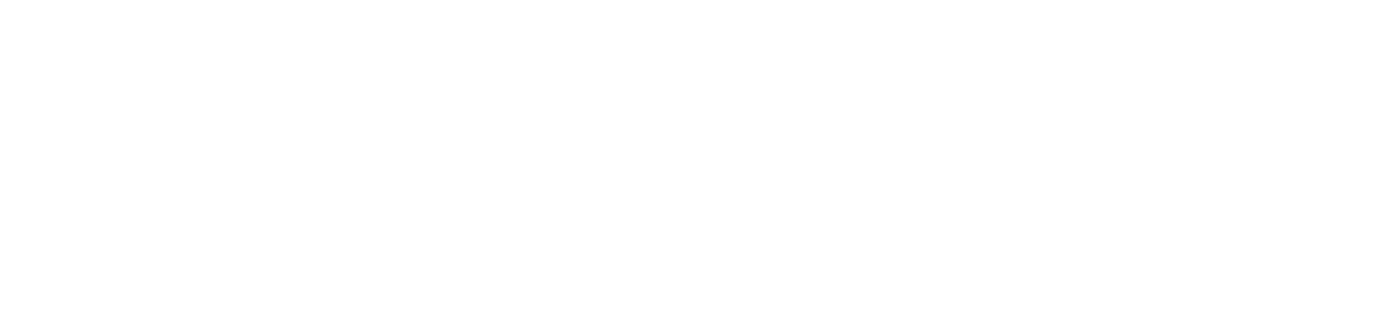
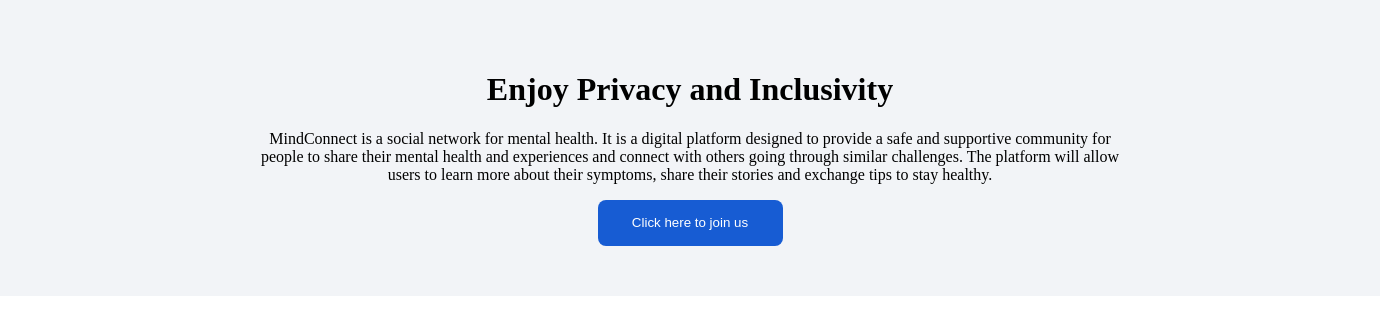
Before and after one commit to jezes70/live-project, a React (Vite) app: page / in a window 1280 px wide. Before the commit this address had no page. Shown: the top 334 px of the page, 1380 px wide, since content can reach past the window. Built offline with nearby package versions, Linux system fonts and the light colour scheme.

Commit message:
landing page four

```diff
--- a/src/App.tsx
+++ b/src/App.tsx
@@ -1,7 +1,6 @@
 import React from 'react'
-import {Container, Button, Title, Count} from './style'
-import MyComponent from './Context/Context';
 import {Route, Routes, BrowserRouter as Router} from 'react-router-dom';
+import LandingPage from './page/LandingPage/LandingPage';
 import ResetPassword from './page/ResetPassword/ResetPassword';
 
 function App() {
@@ -10,6 +9,7 @@ function App() {
     <>
     <Router>
       <Routes>
+       <Route element = {<LandingPage/>} path="/"/>
         <Route element = {<ResetPassword/>} path="/reset-password"/>
       </Routes>
     </Router>
--- /dev/null
+++ b/src/Component/LandingPageComponent/LandingPage.tsx
@@ -0,0 +1,12 @@
+import React from 'react'
+import LandingPageFour from './LandingPageFour/LandingPageFour'
+
+
+const LandingPage = () => {
+  return (
+    <div>
+      <LandingPageFour />
+    </div>
+  )
+}
+export default LandingPage
--- /dev/null
+++ b/src/Component/LandingPageComponent/LandingPageFour/LandingPageFour.css
@@ -0,0 +1,40 @@
+html, body {
+  margin: 0;
+  padding: 0
+}
+
+.landingpagefourtitle {
+  text-align: center;
+}
+
+.lpfourcontainer {
+  width: 100%;
+  padding: 50px;
+ background-color: #f2f4f7;;
+}
+
+.landingpagefourparagraph {
+  width: 68%;
+  margin: 0 auto;
+}
+
+.p-landingpage4 {
+  text-align: center;
+  font-size: 16px;
+}
+
+.landingpagefourbutton {
+  display: flex;
+  justify-content: center;
+}
+
+.button-button {
+    padding: 12px 16px;
+    width: 185px;
+    height: 46px;
+    border-radius: 8px;
+    background-color: #175cd3;
+    color: #fff;
+    border: none;
+    cursor: pointer;
+}
--- /dev/null
+++ b/src/Component/LandingPageComponent/LandingPageFour/LandingPageFour.tsx
@@ -0,0 +1,21 @@
+// import { Component } from 'react'
+import './LandingPageFour.css';
+import React from 'react'
+
+const LandingPageFour = () => {
+  return (
+    <div className='lpfourcontainer'>
+      <h1 className='landingpagefourtitle'>Enjoy Privacy and Inclusivity</h1>
+      <div className='landingpagefourparagraph'>
+        <p className='p-landingpage4'>
+        MindConnect is a social network for mental health. It is a digital platform designed to provide a safe and supportive community for people to share their mental health and experiences and connect with others going through similar challenges. The platform will allow users to learn more about their symptoms, share their stories and exchange tips to stay healthy.
+        </p>
+      </div>
+      <div className="landingpagefourbutton">
+        <button className='button-button'>Click here to join us</button>
+
+      </div>
+</div>
+  )
+}
+export default LandingPageFour
--- a/src/page/LandingPage/LandingPage.tsx
+++ b/src/page/LandingPage/LandingPage.tsx
@@ -1,7 +1,11 @@
-import React from 'react'
+import React from 'react';
+import LandingPageComponent from '../../Component/LandingPageComponent/LandingPage';
 
-export const LandingPage = () => {
+const LandingPage = () => {
   return (
-    <div>LandingPage</div>
+    <div>
+      <LandingPageComponent />
+    </div>
   )
 }
+export default LandingPage
```
Also changed, not shown: src/Component/LandiingPage Component/LandingPage.tsx (deleted, +0 -7 lines).
